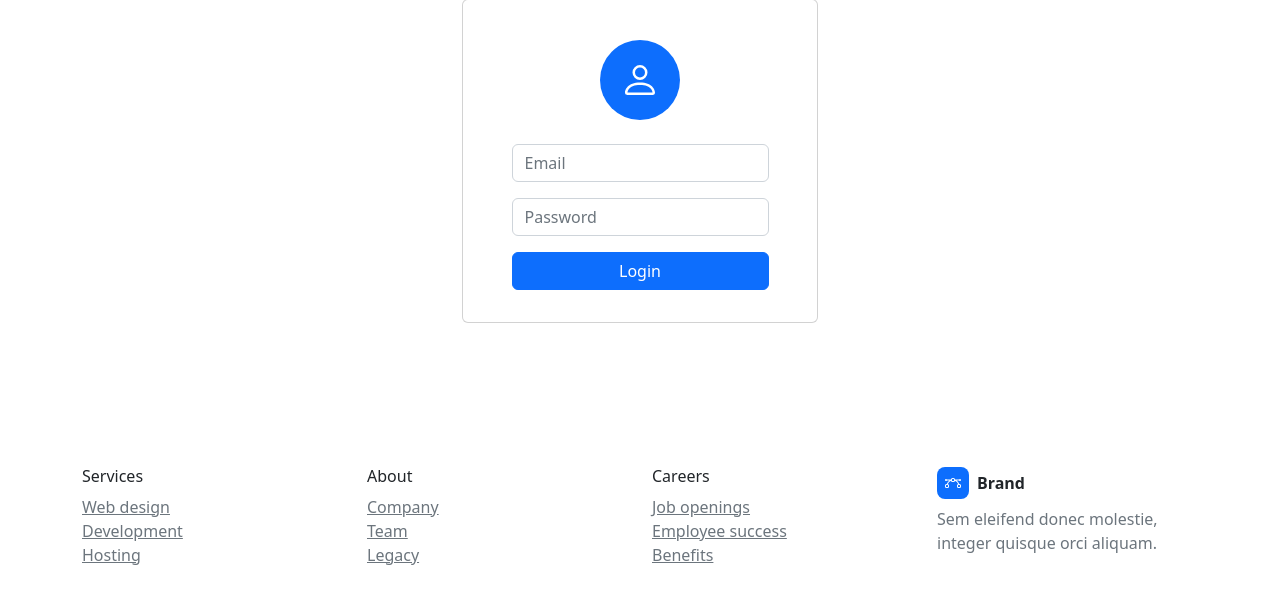
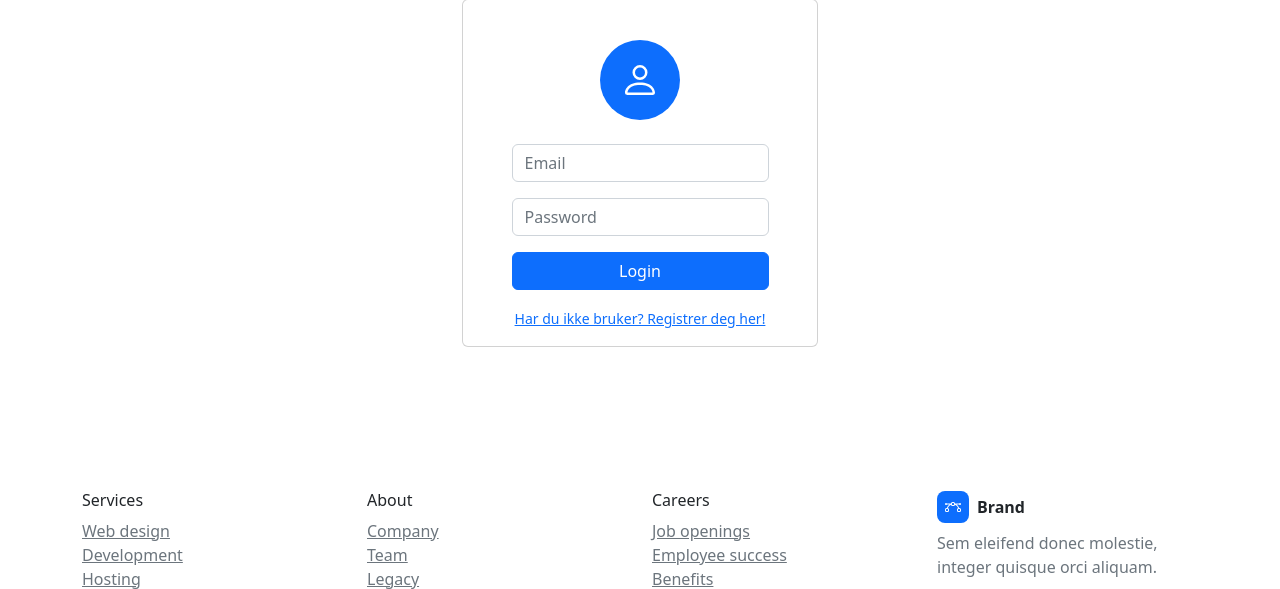
Before and after one commit to KennyLe-4/HybelUtleie, a PHP site: page /login.php in a window 1280 px wide. Shown: the part 207-796 px from the top of the page. Run offline with PHP 8.4, Linux system fonts and the light colour scheme; some libraries are stand-ins or nearby versions.

Commit message:
link til registrering

```diff
--- a/www/login.php
+++ b/www/login.php
@@ -71,6 +71,7 @@ if (isset($_POST['logginn'])) {
                                 <div class="mb-3"><input class="form-control" type="email" name="epost" placeholder="Email"></div>
                                 <div class="mb-3"><input class="form-control" type="password" name="passord" placeholder="Password"></div>
                                 <div class="mb-3"><button class="btn btn-primary d-block w-100" name ="logginn" id="logginn">Login</button></div>
+                                <a class="small" href="registrerBruker.php">Har du ikke bruker? Registrer deg her!</a>
                             </form>
                         </div>
                     </div>
```
